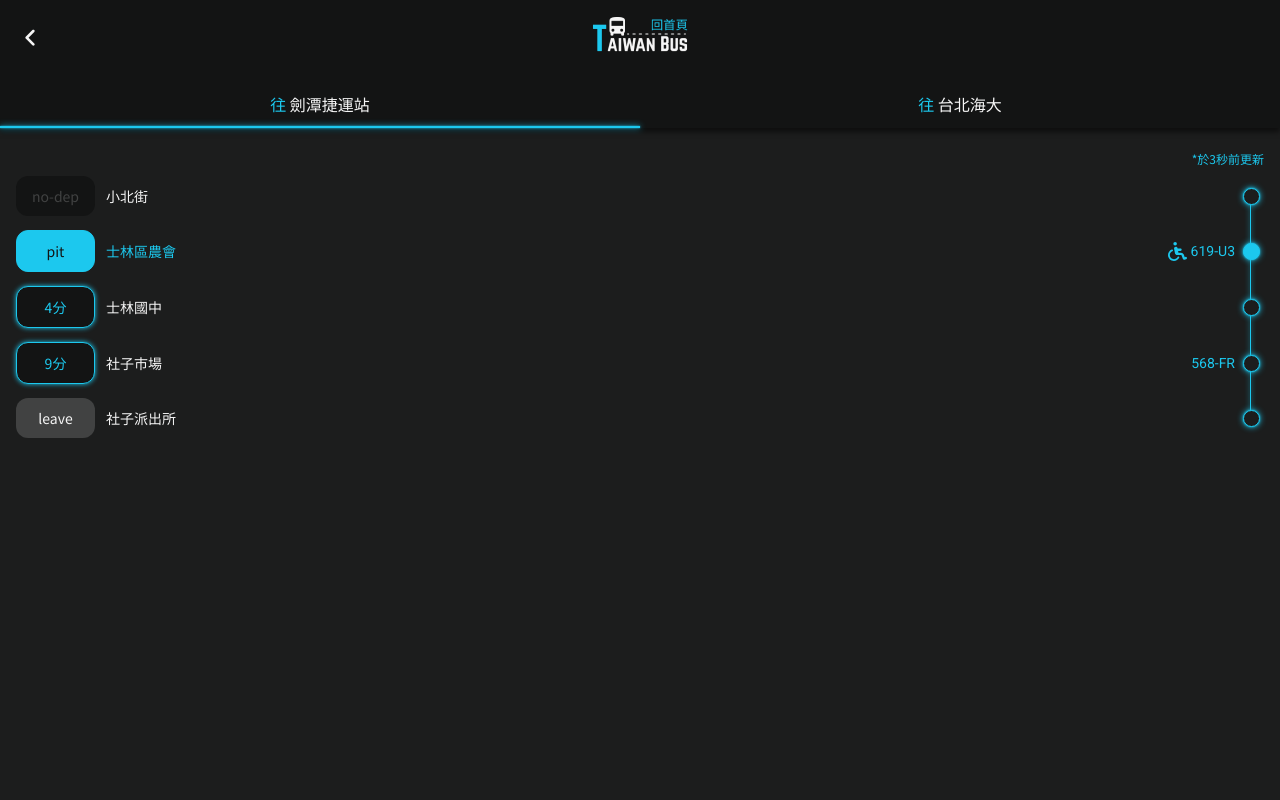
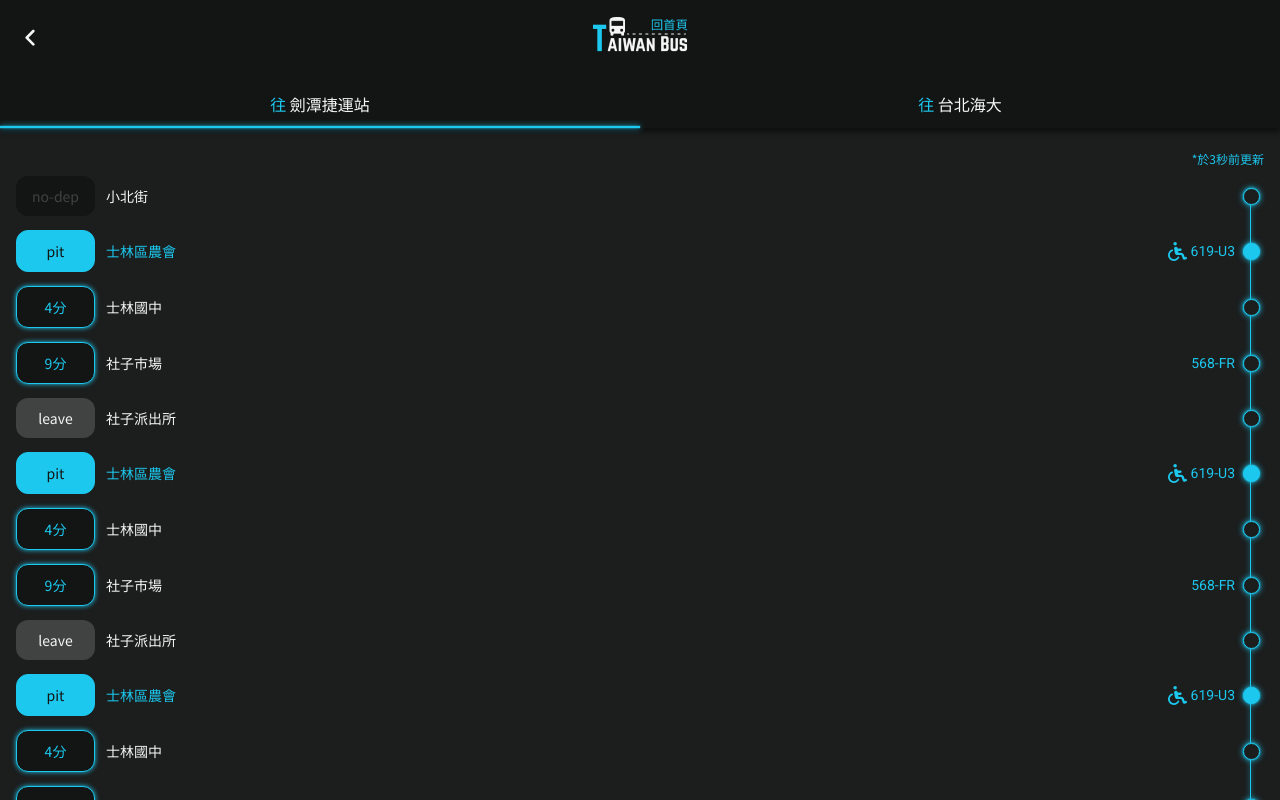
Before and after one commit to throuz/taiwan-bus-dynamic-inquiry-service, a Vue app: page /bus-dynamic-info in a window 1280 px wide. Built offline with nearby package versions, Linux system fonts and the light colour scheme; what jssha would draw is missing.

Commit message:
Fix NavbarRoute being covered

```diff
--- a/src/components/NavbarRoute.vue
+++ b/src/components/NavbarRoute.vue
@@ -39,6 +39,7 @@ const active = ref('left');
   box-sizing: border-box;
   background: #131414;
   box-shadow: 0px 4px 5px rgba(0, 0, 0, 0.5);
+  z-index: 2;
 }
 .top-bar {
   position: relative;
--- a/src/components/StopList.vue
+++ b/src/components/StopList.vue
@@ -5,6 +5,102 @@ const stops = ref([
   {
     state: 'no-dep',
     name: '小北街',
+    wheelchair: false,
+    plate: ''
+  },
+  {
+    state: 'pit',
+    name: '士林區農會',
+    wheelchair: true,
+    plate: '619-U3'
+  },
+  {
+    state: '4分',
+    name: '士林國中',
+    wheelchair: false,
+    plate: ''
+  },
+  {
+    state: '9分',
+    name: '社子市場',
+    wheelchair: false,
+    plate: '568-FR'
+  },
+  {
+    state: 'leave',
+    name: '社子派出所',
+    wheelchair: false,
+    plate: ''
+  },
+  {
+    state: 'pit',
+    name: '士林區農會',
+    wheelchair: true,
+    plate: '619-U3'
+  },
+  {
+    state: '4分',
+    name: '士林國中',
+    wheelchair: false,
+    plate: ''
+  },
+  {
+    state: '9分',
+    name: '社子市場',
+    wheelchair: false,
+    plate: '568-FR'
+  },
+  {
+    state: 'leave',
+    name: '社子派出所',
+    wheelchair: false,
+    plate: ''
+  },
+  {
+    state: 'pit',
+    name: '士林區農會',
+    wheelchair: true,
+    plate: '619-U3'
+  },
+  {
+    state: '4分',
+    name: '士林國中',
+    wheelchair: false,
+    plate: ''
+  },
+  {
+    state: '9分',
+    name: '社子市場',
+    wheelchair: false,
+    plate: '568-FR'
+  },
+  {
+    state: 'leave',
+    name: '社子派出所',
+    wheelchair: false,
+    plate: ''
+  },
+  {
+    state: 'pit',
+    name: '士林區農會',
+    wheelchair: true,
+    plate: '619-U3'
+  },
+  {
+    state: '4分',
+    name: '士林國中',
+    wheelchair: false,
+    plate: ''
+  },
+  {
+    state: '9分',
+    name: '社子市場',
+    wheelchair: false,
+    plate: '568-FR'
+  },
+  {
+    state: 'leave',
+    name: '社子派出所',
     wheelchair: false,
     plate: ''
   },
--- a/src/views/BusDynamicInfo.vue
+++ b/src/views/BusDynamicInfo.vue
@@ -14,7 +14,7 @@ import StopList from "../components/StopList.vue";
 .bus-dynamic-info {
   position: relative;
   height: 100vh;
-  padding: 150px 16px 24px 16px;
+  padding: 150px 16px 10px 16px;
   background: #1c1d1d;
   box-sizing: border-box;
   overflow: scroll;
```
